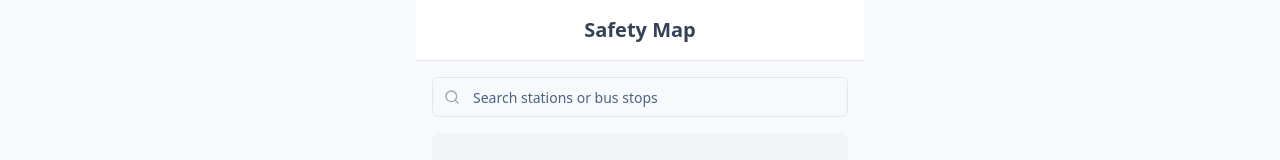
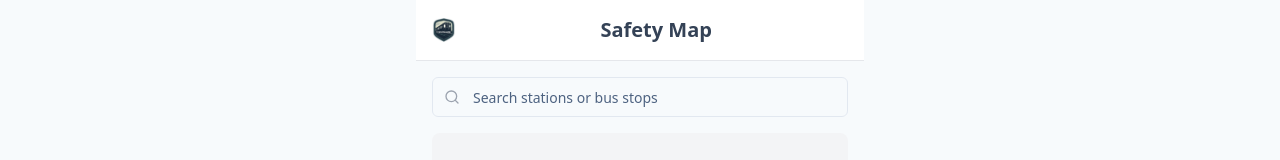
Before and after one commit to dplem/transitguard-app, a React (Vite) app: page /map in a window 1280 px wide. Shown: the top 160 px of the page. Built offline with nearby package versions, Linux system fonts and the light colour scheme.

Commit message:
Add TransitGuard logo to header
Add TransitGuard logo to the app header, referencing the logo from the public/logo folder.

```diff
--- a/src/components/Layout.tsx
+++ b/src/components/Layout.tsx
@@ -27,6 +27,11 @@ const Layout: React.FC<LayoutProps> = ({
               ←
             </button>
           )}
+          <img
+            src="/logo/transitguard_logo.png"
+            alt="TransitGuard Logo"
+            className="h-6 mr-2"
+          />
           <h1 className="text-xl font-bold text-center flex-1">{title}</h1>
         </div>
       )}
```
